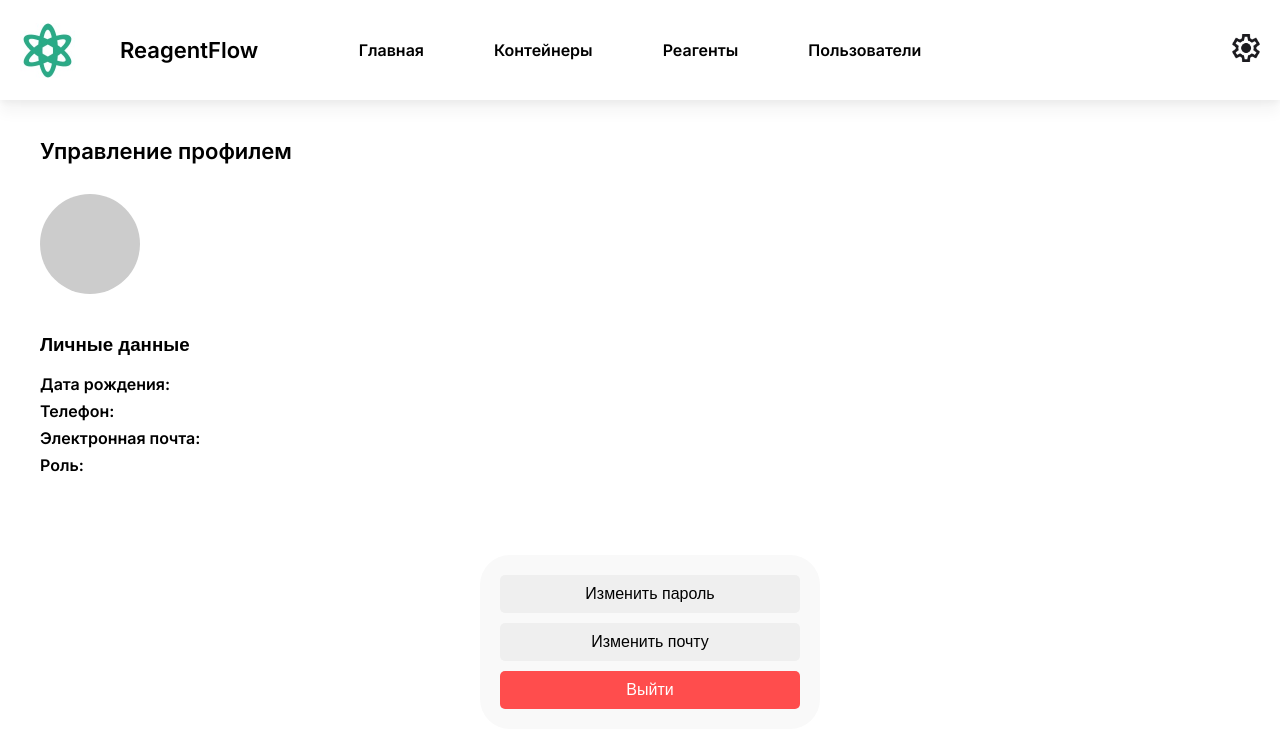
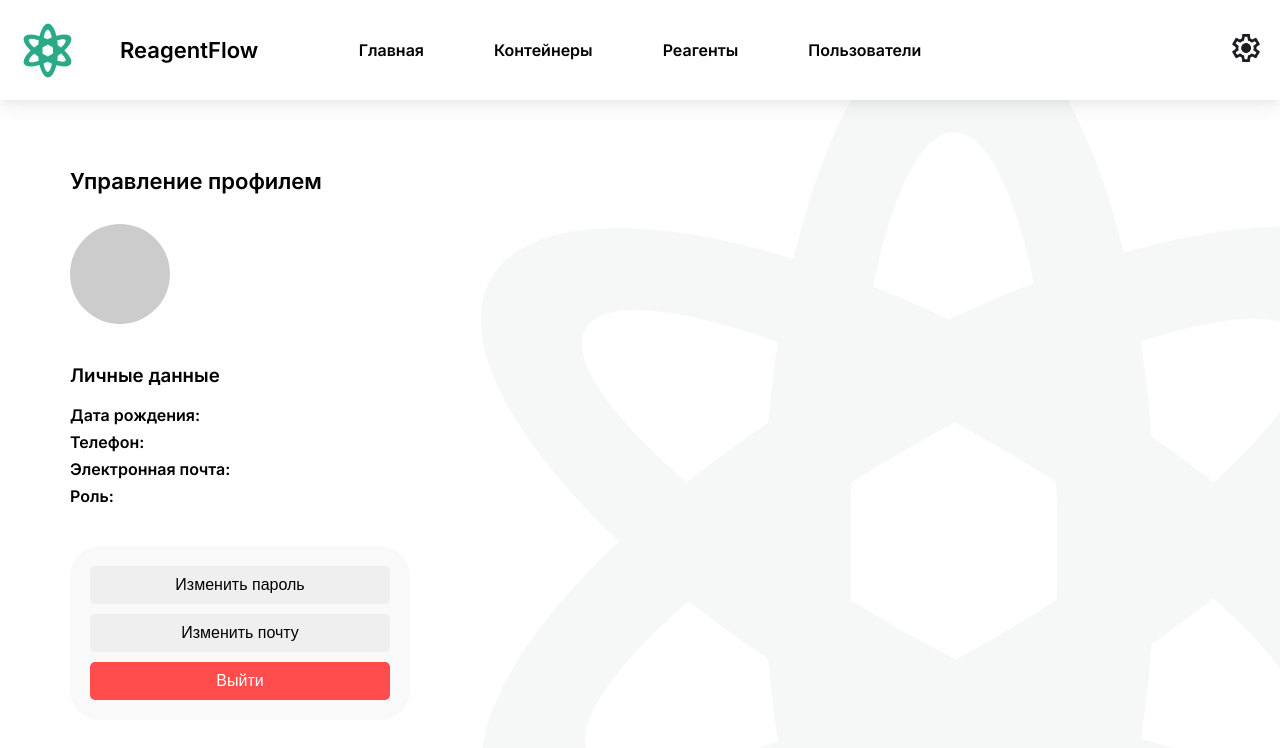
Before and after one commit to ReagentFlow/frontend, a React (Create React App) app: page /settings in a window 1280 px wide. Shown: the top 748 px of the page. Built offline with nearby package versions, Linux system fonts and the light colour scheme; no server answers; sample sign-in values are in the browser's storage.

Commit message:
личный кабинет визуал

```diff
--- a/src/styles/Settings.css
+++ b/src/styles/Settings.css
@@ -1,8 +1,22 @@
 .settings-page {
-    font-family: Arial, sans-serif;
-    padding-top: 120px;
-    padding-left: 40px;
+    font-family: Inter, sans-serif;
+    padding-top: 150px;
+    padding-left: 70px;
     padding-right: 20px;
+    z-index: 2;
+}
+
+.settings-page::before {
+    content: '';
+    position: absolute;
+    width: 800px;
+    height: 800px;
+    bottom: 0;
+    right: 0;
+    background: url('../assets/background-logo.png') no-repeat right bottom;
+    background-size: contain;
+    opacity: 0.4;
+    z-index: 1;
 }
 
 .profile-section {
@@ -38,8 +52,8 @@
 
 .button-container {
     display: flex;
-    justify-content: center;
-    margin-top: 80px;
+    justify-content: left;
+    margin-top: 40px;
 }
 
 .action-buttons {
@@ -51,6 +65,8 @@
     border-radius: 30px;
     max-width: 300px;
     width: 100%;
+    position: relative;
+    z-index: 2;
 }
 
 .action-buttons button {
```
